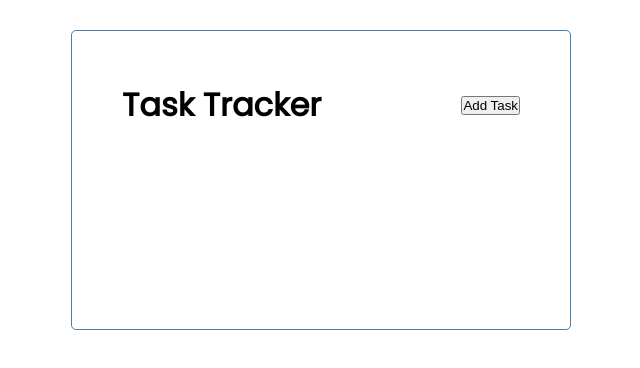
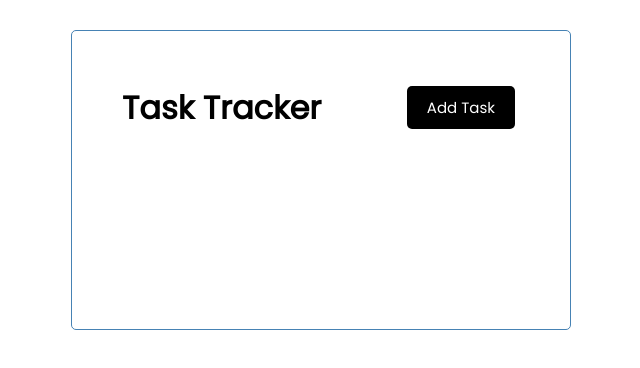
Before and after one commit to quackness/vue-task-creator, a Vue app: page / in a window 1280 px wide. Shown: the top 368 px of the page, without its empty margins (319-959 px from the left). Built offline with nearby package versions, Linux system fonts and the light colour scheme.

Commit message:
add a class to the button

```diff
--- a/src/components/Button.vue
+++ b/src/components/Button.vue
@@ -1,5 +1,5 @@
 <template>
-  <button>Add Task</button>
+  <button class="btn">Add Task</button>
 </template>
 
 <script>
```
